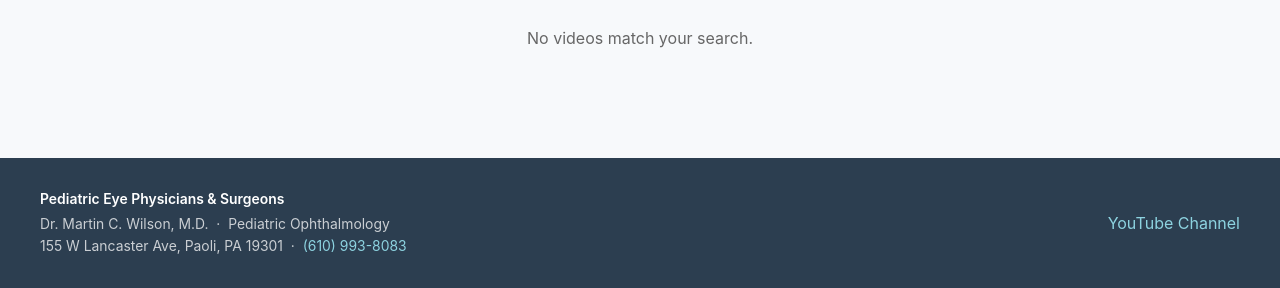
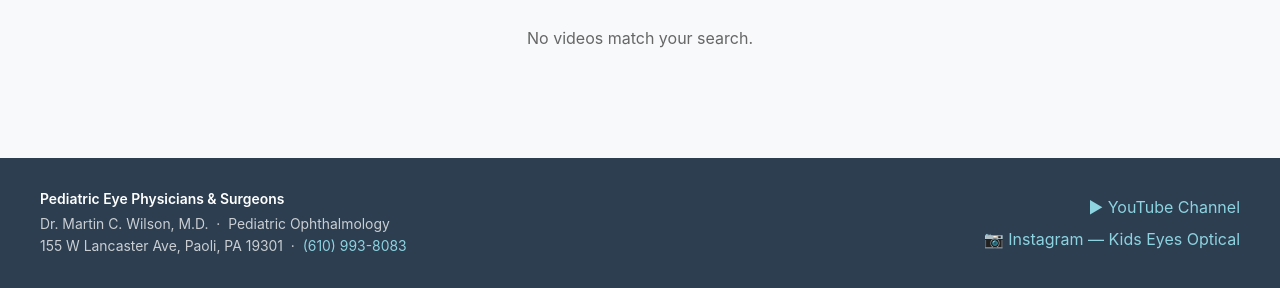
Before and after one commit to alexturkana/kids-eyes, a Flask app: page / in a window 1280 px wide. Shown: the part 670-958 px from the top of the page. Run offline with Flask 3, Linux system fonts and the light colour scheme; data that the repository does not hold is empty; some libraries are stand-ins or nearby versions.

Commit message:
Add Instagram link to footer on both pages
Co-Authored-By: Claude Sonnet 4.6 <noreply@anthropic.com>

```diff
--- a/templates/contact.html
+++ b/templates/contact.html
@@ -418,9 +418,11 @@
         <a href="tel:6109938083" class="footer-link">(610) 993-8083</a>
       </p>
     </div>
-    <div>
+    <div style="display:flex; flex-direction:column; gap:8px; text-align:right;">
       <a href="https://www.youtube.com/@martinwilson3510" target="_blank" rel="noopener"
-         class="footer-link">YouTube Channel</a>
+         class="footer-link">&#9654; YouTube Channel</a>
+      <a href="https://www.instagram.com/kidseyesoptical/" target="_blank" rel="noopener"
+         class="footer-link">&#128247; Instagram — Kids Eyes Optical</a>
     </div>
   </div>
 </footer>
--- a/templates/index.html
+++ b/templates/index.html
@@ -502,9 +502,11 @@
         <a href="tel:6109938083" class="footer-link">(610) 993-8083</a>
       </p>
     </div>
-    <div>
+    <div style="display:flex; flex-direction:column; gap:8px; text-align:right;">
       <a href="https://www.youtube.com/@martinwilson3510" target="_blank" rel="noopener"
-         class="footer-link">YouTube Channel</a>
+         class="footer-link">&#9654; YouTube Channel</a>
+      <a href="https://www.instagram.com/kidseyesoptical/" target="_blank" rel="noopener"
+         class="footer-link">&#128247; Instagram — Kids Eyes Optical</a>
     </div>
   </div>
 </footer>
```
